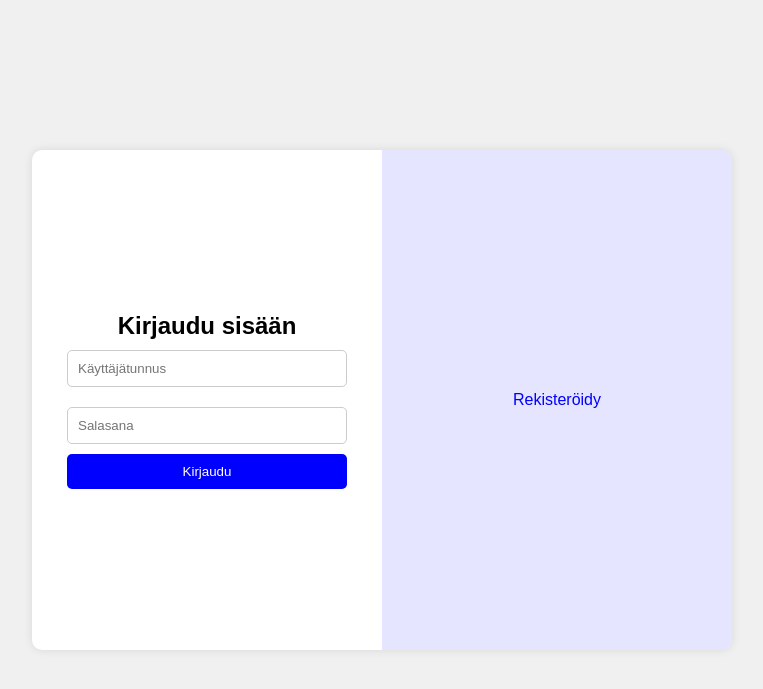
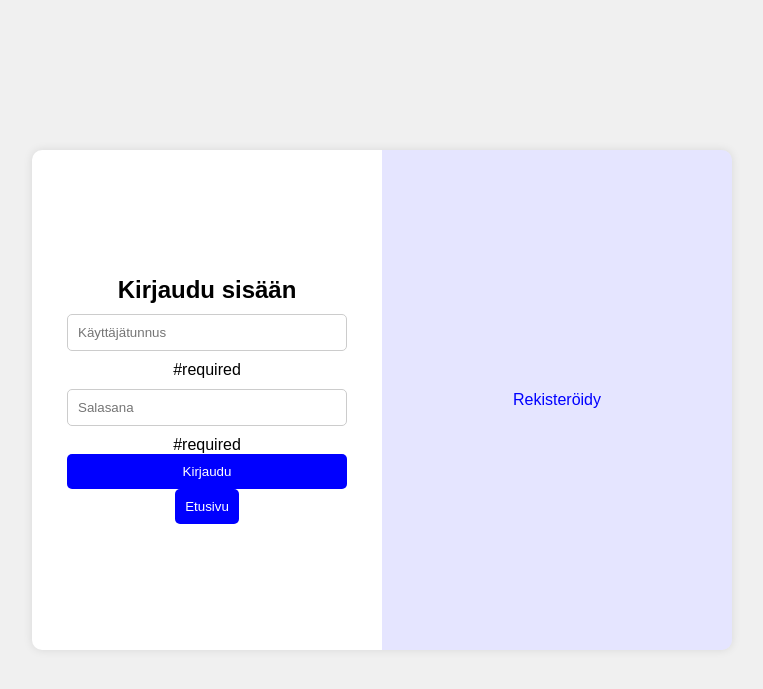
Before and after one commit to Rosel1a/Oppimispeli, a Flask app: page /student_login in a window 1280 px wide. Shown: the top 689 px of the page, without its empty margins (258-1021 px from the left). Run offline with Flask 3, Linux system fonts and the light colour scheme.

Commit message:
nyt pitäisi toimia

```diff
--- a/templates/studentLogIn.html
+++ b/templates/studentLogIn.html
@@ -14,9 +14,12 @@
         <div class="form-container login-form" id="loginForm" style="left: 0;">
             <form class="form">
                 <h2>Kirjaudu sisään</h2>
-                <input type="text" placeholder="Käyttäjätunnus" required>
-                <input type="password" placeholder="Salasana" required>
+                <input type="text" placeholder="Käyttäjätunnus"> #required
+                <input type="password" placeholder="Salasana"> #required
                 <button type="submit">Kirjaudu</button>
+                <a href="{{ url_for('etusivu') }}">
+                    <button class="game-button">Etusivu</button>
+                </a>
             </form>
         </div>
 
@@ -38,9 +41,6 @@
                 <input type="password" id="confirmPassword" name="confirmPassword" placeholder="Salasana uudelleen" required>
                 <span id="passwordError" style="color: red; display: none;">Salasanat eivät täsmää!</span>
                 <button type="submit" onclick="return checkPassword()">Rekisteröidy</button>
-                <a href="{{ url_for('etusivu') }}">
-                    <button class="game-button">Etusivu</button>
-                </a>
             </form>
         </div>
     </div>
```
